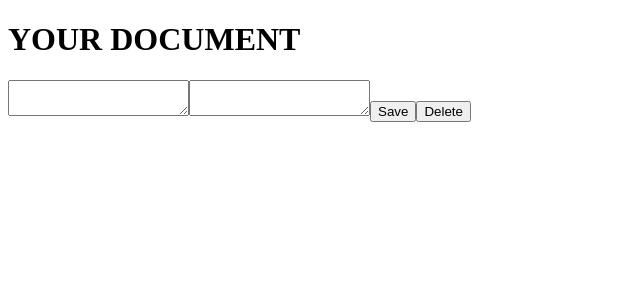
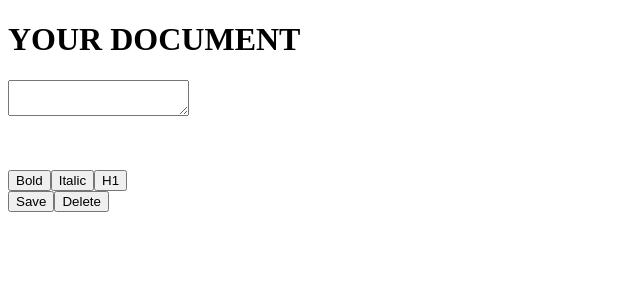
Before and after one commit to ChetanyaGupta2007/Collaborative-Document-Platform, a React app in the folder frontend/: page /document/1 in a window 1280 px wide. Shown: the top 300 px of the page, without its empty margins (0-640 px from the left). Built offline with nearby package versions, Linux system fonts and the light colour scheme; no server answers; the HTML template or start-up script is replaced by a standard one.

Commit message:
phase 4 complete

```diff
--- a/frontend/package.json
+++ b/frontend/package.json
@@ -10,6 +10,8 @@
     "preview": "vite preview"
   },
   "dependencies": {
+    "@tiptap/react": "^3.30.3",
+    "@tiptap/starter-kit": "^3.30.3",
     "axios": "^1.18.1",
     "bcrypt": "^6.0.0",
     "react": "^19.2.7",
--- a/frontend/src/specificDoc.jsx
+++ b/frontend/src/specificDoc.jsx
@@ -1,12 +1,30 @@
 //write here
 import { useEffect,useState } from 'react'
 import { useParams,useNavigate } from 'react-router-dom';
+import { useEditor, EditorContent } from '@tiptap/react'
+import StarterKit from '@tiptap/starter-kit'
 import fetchwithAuth from '../src/api/fetchwithAuth';
 export default function SpecificDoc(){
     const [title,settitle] = useState("");
-    const [content,setcontent] = useState("");
+
+
     const {id} = useParams();
     const navigate = useNavigate();
+    const [, forceRerender] = useState(0);
+
+const editor = useEditor({
+    extensions: [StarterKit],
+    content: "",
+
+    onSelectionUpdate: () => {
+        forceRerender(n => n + 1);
+    },
+
+    onTransaction: () => {
+        forceRerender(n => n + 1);
+    },
+});
+
 
     useEffect(() => {
             async function checkSession() {
@@ -27,8 +45,11 @@ export default function SpecificDoc(){
                         const data = await response.json();
                         if (response.ok) {
                             settitle(data.doc.title);
-                            setcontent(data.doc.content);
+                            if (editor) {
+                                editor.commands.setContent(data.doc.content);
+                            }
                         }
+
                         if (response.status === 404) {
                             console.log(data.message);
                             navigate('/dashboard');
@@ -39,7 +60,7 @@ export default function SpecificDoc(){
         },[])
 
         async function SendNewElements(id){
-
+            const content = editor.getJSON()
             const response = await fetchwithAuth(`http://localhost:4000/api/document/${id}`, {
                             method: 'PUT',
                             headers: {
@@ -61,10 +82,12 @@ export default function SpecificDoc(){
                             },
 
                         })
-                        if(response.ok){
+                        if (response.ok) {
                             console.log("Document Deleted")
                             settitle("");
-                            setcontent("");
+                            if (editor) {
+                                editor.commands.setContent("");
+                            }
                             navigate('/dashboard')
                         }
         }
@@ -77,11 +100,17 @@ return <>
                                 value={title}
                                 onChange={(e) => settitle(e.target.value)}
                             ></textarea>
-                            <textarea
-                                id="content"
-                                value={content}
-                                onChange={(e) => setcontent(e.target.value)}
-                            ></textarea>
+                            <EditorContent editor={editor} />
+                            {editor && (
+                                <div>
+                                    <button style={{ fontWeight: editor.isActive('bold') ? 'bold' : 'normal' }} onClick={() => editor.chain().focus().toggleBold().run() } > Bold
+                                    </button>
+                                    <button style={{ fontStyle: editor.isActive('italic') ? 'italic' : 'normal' }} onClick={() => editor.chain().focus().toggleItalic().run() } > Italic
+                                    </button>
+                                    <button onClick={() => editor .chain() .focus() .toggleHeading({ level: 1 }) .run() } > H1 </button>
+                                    </div> )}
+
+
                             <button onClick={()=>{SendNewElements(id)}}>Save</button>
                             <button onClick={()=>{DeleteDoc(id)}}>Delete</button>
 
```
Also changed, not shown: 2 other files (tests, documents, lock files or other folders).
